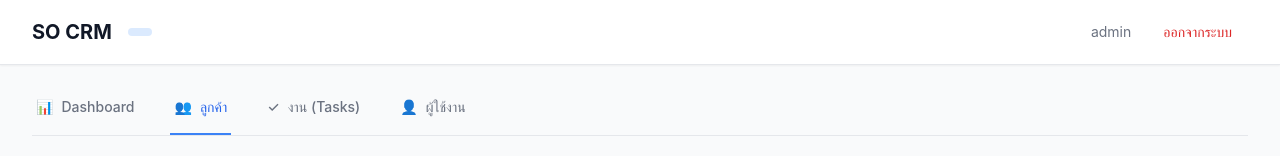
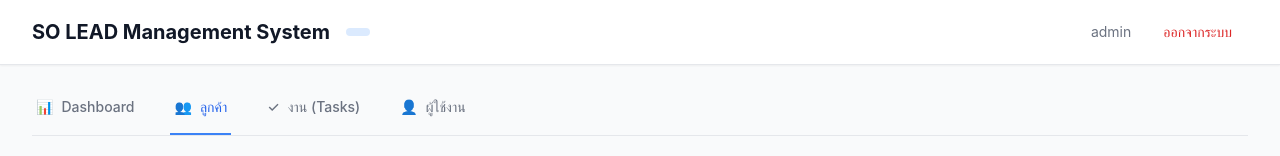
Before and after one commit to puri-b/socrm-system, a Next.js app: page /dashboard/customers in a window 1280 px wide. Shown: the top 156 px of the page. Built offline with nearby package versions, Linux system fonts and the light colour scheme; no server answers; sample sign-in values are in the browser's storage.

Commit message:
Change : SO CRM to SO LEAD Management System

```diff
--- a/app/dashboard/customers/page.tsx
+++ b/app/dashboard/customers/page.tsx
@@ -243,7 +243,7 @@ export default function CustomersPage() {
               <option value="Prospect">Prospect</option>
               <option value="Pipeline">Pipeline</option>
               <option value="PO">PO</option>
-              <option value="Close">Close (ปิดการขาย)</option>
+              <option value="Close">Close (ลูกค้าปฏิเสธ)</option>
             </select>
           </div>
 
--- a/app/dashboard/layout.tsx
+++ b/app/dashboard/layout.tsx
@@ -42,7 +42,7 @@ export default function DashboardLayout({ children }: { children: React.ReactNod
         <div className="max-w-7xl mx-auto px-4 sm:px-6 lg:px-8">
           <div className="flex justify-between h-16">
             <div className="flex items-center">
-              <h1 className="text-xl font-bold text-gray-900">SO CRM</h1>
+              <h1 className="text-xl font-bold text-gray-900">SO LEAD Management System</h1>
               <span className="ml-4 px-3 py-1 bg-blue-100 text-blue-800 rounded-full text-sm font-medium">
                 {user.department}
               </span>
```
